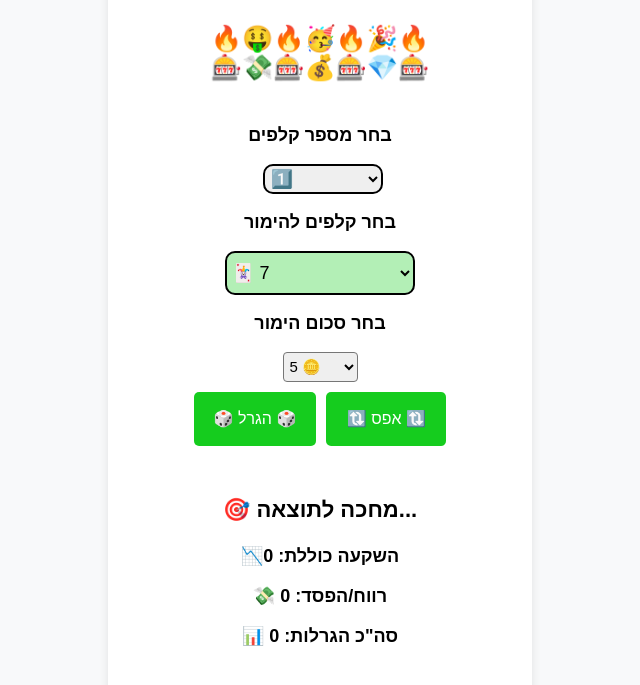
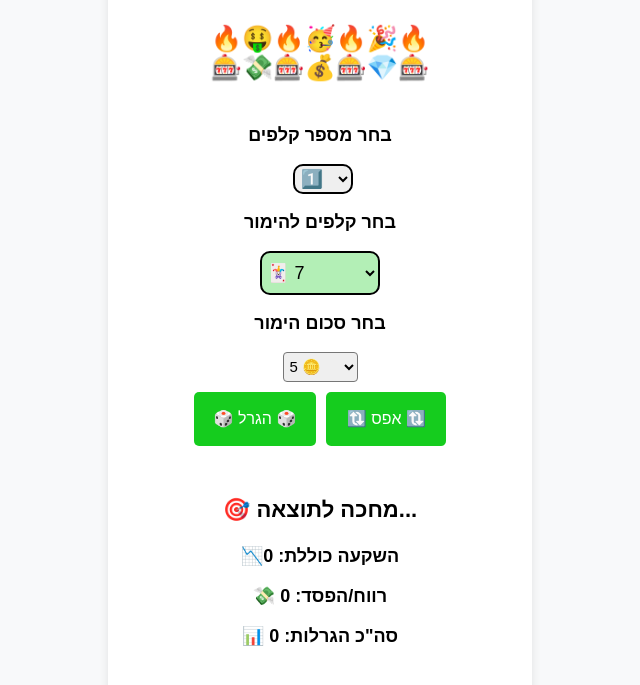
Before and after one commit to netzach1232/game7868, a plain HTML site: page index.html in a window 1280 px wide. Shown: the part 143-828 px from the top of the page, without its empty margins (320-960 px from the left). Drawn offline with Linux system fonts and the light colour scheme.

Commit message:
Update style.css

```diff
--- a/style.css
+++ b/style.css
@@ -62,7 +62,7 @@ label {
     padding: 1px;
     border-radius: 10px;
     font-size: 18px;
-    width: 190px;
+    width: 120px;
     height: 44px;
     background-color: #15cc1e52;
 }
@@ -76,7 +76,7 @@ label {
     border-radius: 10px;
     /* פינות מעוגלות */
     font-size: 18px;
-    width: 120px;
+    width: 60px;
     height: 30px;
     position: relative;
     left: 1%;
```
